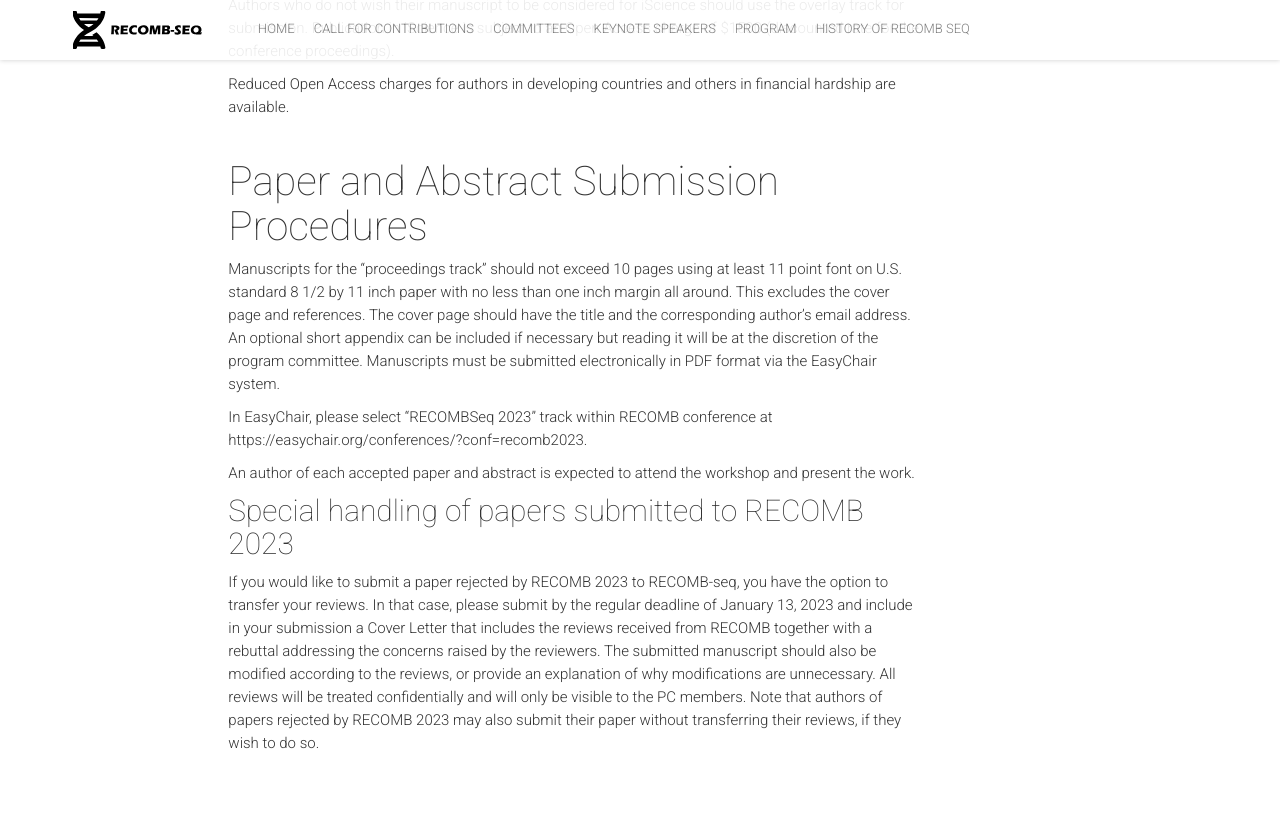
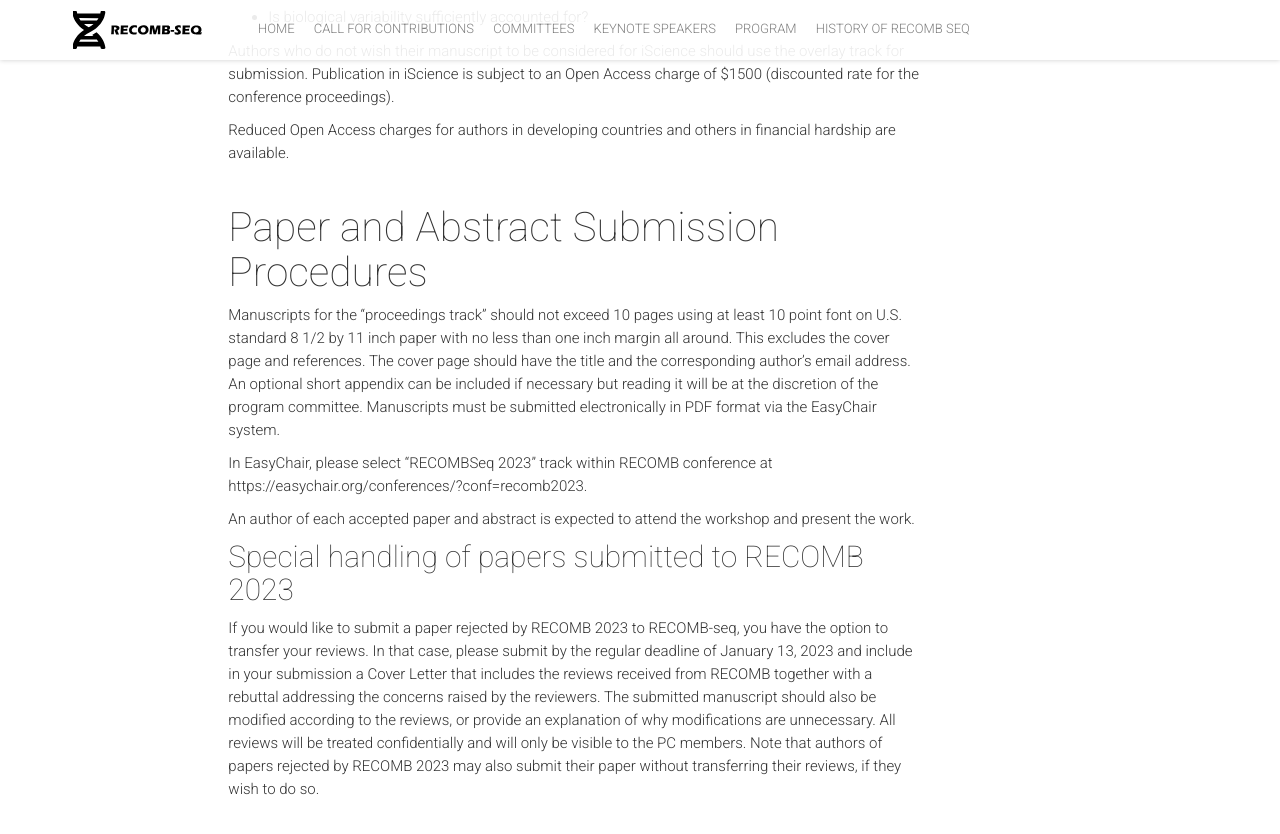
Before and after one commit to recomb-seq/recomb-seq.github.io, a Jekyll site: the page built from _paper-calls/RECOMB-2023-CfP.md, in a window 1280 px wide and 900 px high, scrolled down 2623 px. Shown: the top 834 px of the window. Built offline with Jekyll 4.4.1, drawn with Linux system fonts in a browser that asks for light colours; nearby versions of some CDN libraries; comment, search, counter and statistics services are not loaded; some of the changed text lies outside the part shown.

Commit message:
Update RECOMB-2023-CfP.md
Font size to 10pt

```diff
--- a/_paper-calls/RECOMB-2023-CfP.md
+++ b/_paper-calls/RECOMB-2023-CfP.md
@@ -75,7 +75,7 @@
 
 #### Paper and Abstract Submission Procedures
 
-Manuscripts for the "proceedings track" should not exceed 10 pages using at least 11 point font on U.S. standard 8 1/2 by 11 inch paper with no less than one inch margin all around. This excludes the cover page and references. The cover page should have the title and the corresponding author's email address. An optional short appendix can be included if necessary but reading it will be at the discretion of the program committee. Manuscripts must be submitted electronically in PDF format via the EasyChair system.
+Manuscripts for the "proceedings track" should not exceed 10 pages using at least 10 point font on U.S. standard 8 1/2 by 11 inch paper with no less than one inch margin all around. This excludes the cover page and references. The cover page should have the title and the corresponding author's email address. An optional short appendix can be included if necessary but reading it will be at the discretion of the program committee. Manuscripts must be submitted electronically in PDF format via the EasyChair system.
 
 In EasyChair, please select "RECOMBSeq 2023" track within RECOMB conference at https://easychair.org/conferences/?conf=recomb2023.
 
```
Also changed, not shown: other parts of _paper-calls/RECOMB-2023-CfP.md (+1 -1 lines).
